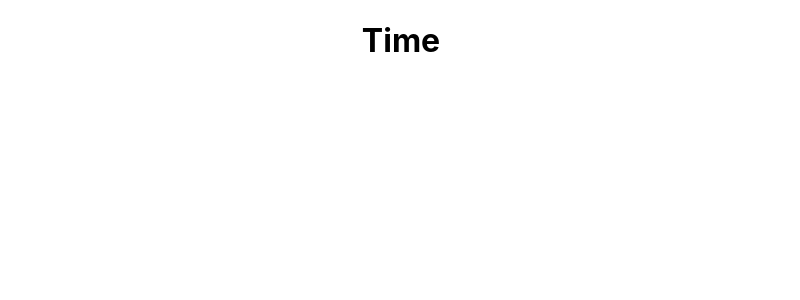
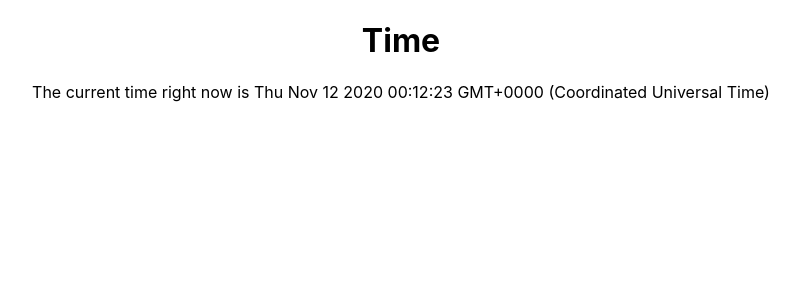
Before and after one commit to xiongkb/timezone-clock, a React (Create React App) app: page / in a window 1280 px wide. Shown: the top 300 px of the page, without its empty margins (239-1039 px from the left). Built offline with nearby package versions, Linux system fonts and the light colour scheme.

Commit message:
added time component

```diff
--- a/public/index.html
+++ b/public/index.html
@@ -9,7 +9,7 @@
       name="description"
       content="Web site created using create-react-app"
     />
-    <title>React App</title>
+    <title>Time Station App</title>
   </head>
   <body>
     <div id="root"></div>
--- a/src/App.js
+++ b/src/App.js
@@ -1,9 +1,12 @@
+import React from "react";
 import './App.css';
+import Time from "./Components/Time/time"
 
 function App() {
   return (
     <div className="App">
       <h1>Time</h1>
+      <Time />
     </div>
   );
 }
--- /dev/null
+++ b/src/Components/Time/time.js
@@ -0,0 +1,15 @@
+import React from "react";
+import "./time.css";
+
+const time = () => {
+    let currentTime = new Date();
+    console.log(currentTime);
+
+    return (
+        <div>
+            <p>The current time right now is {currentTime.toString()}</p>
+        </div>
+    )
+};
+
+export default time;
```
Also changed, not shown: src/Components/Time/time.css (added).
